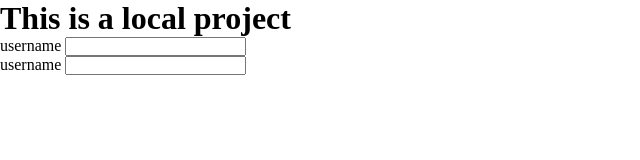
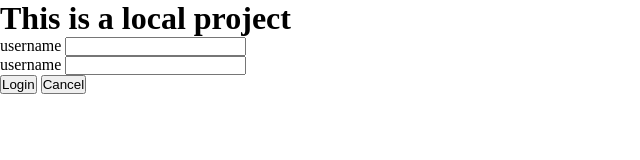
Before and after one commit to Macsunnyc/class-attempt, a plain HTML site: page index.html in a window 1280 px wide. Shown: the whole page, without its empty margins (0-640 px from the left). Drawn offline with Linux system fonts and the light colour scheme.

Commit message:
added login and cancel button

```diff
--- a/index.html
+++ b/index.html
@@ -20,6 +20,10 @@
             <label for="username">username</label>
             <input type="text" name="username">
         </div>
+        <div class="btn">
+            <button class="btn-pri">Login</button>
+            <button class="btn-sec">Cancel</button>
+        </div>
     </div>
 </body>
 </html>
```
